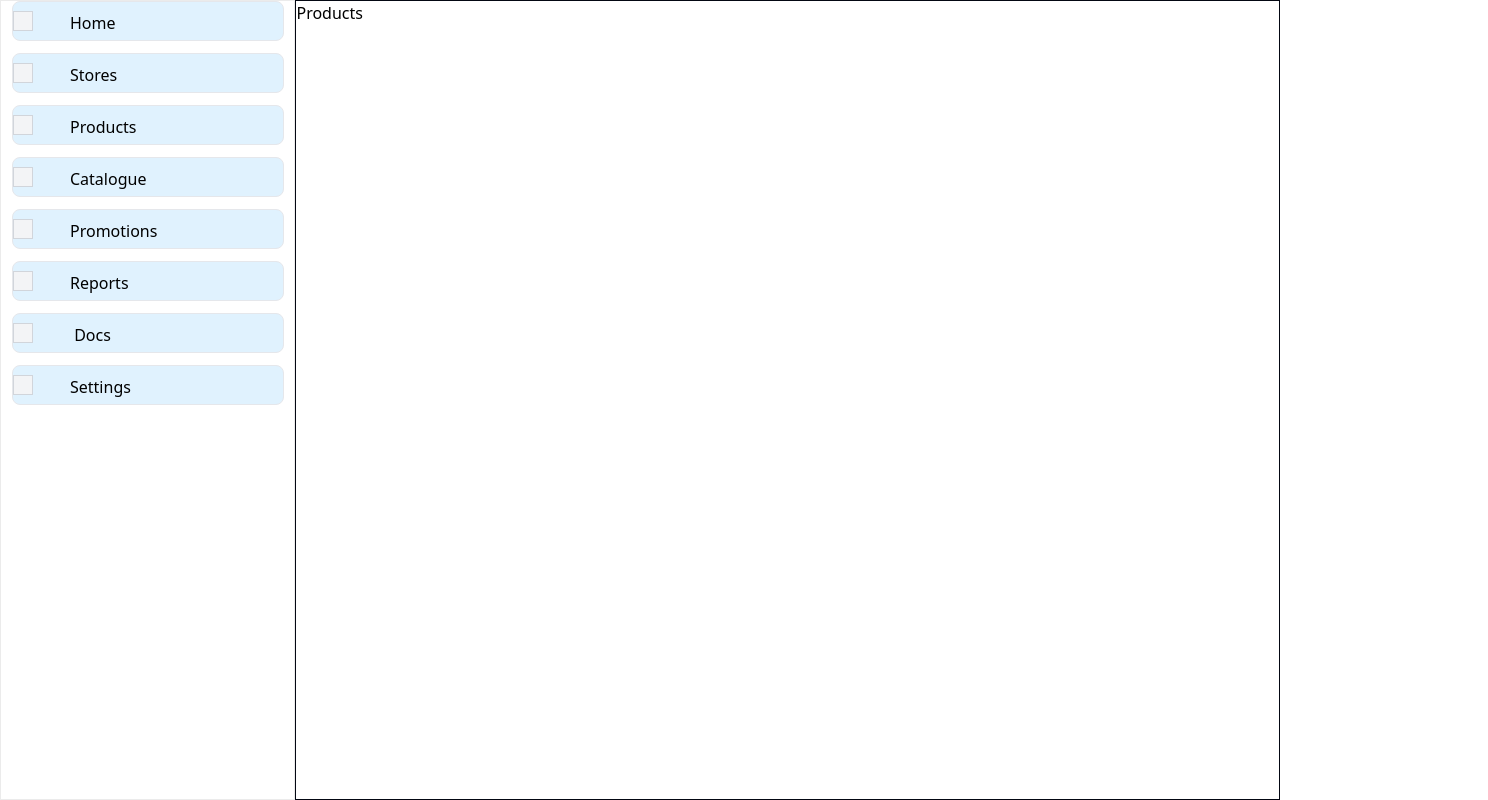
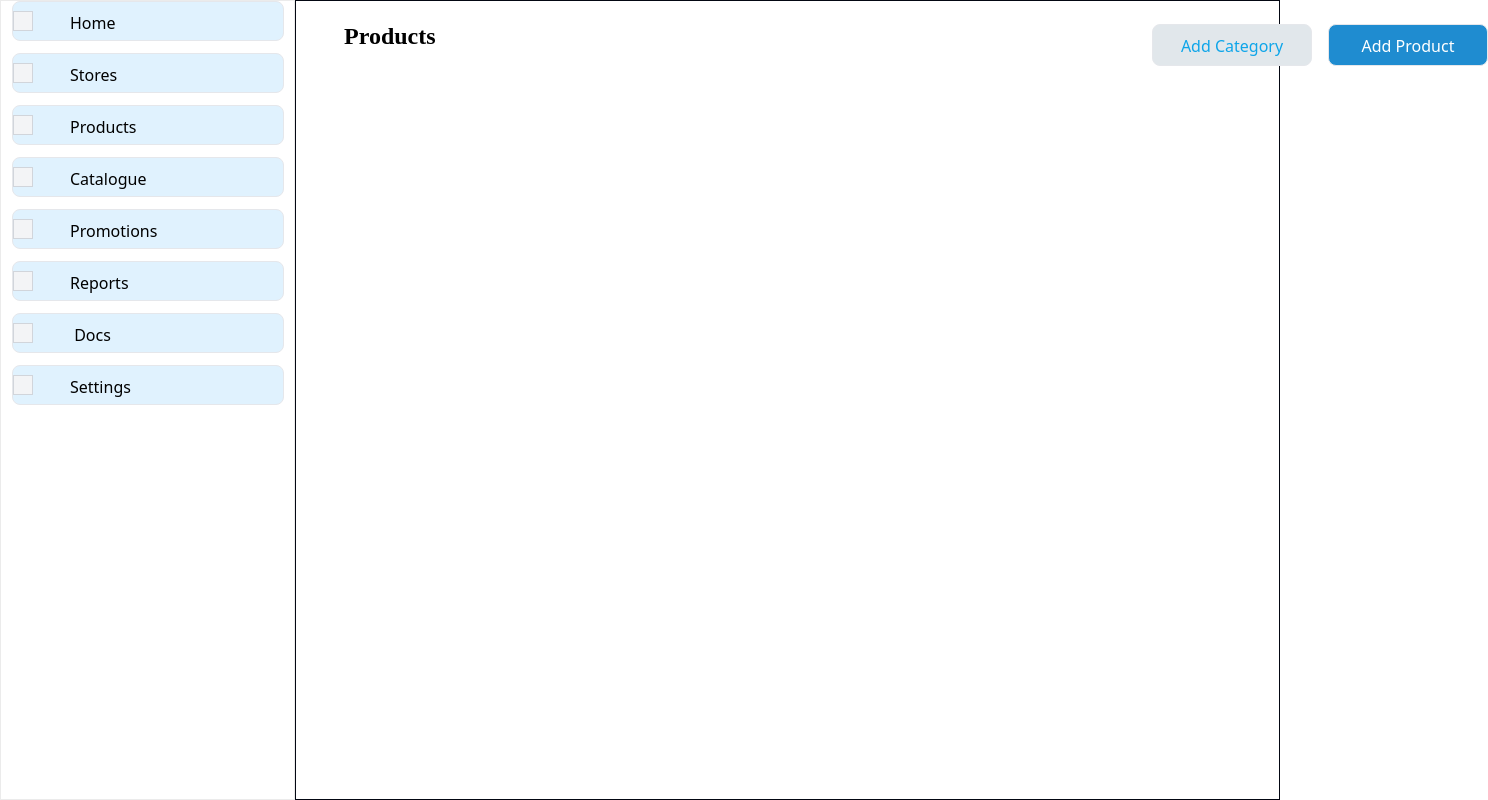
Before and after one commit to rajkishan7870/wit-by-bit, a React (Create React App) app in the folder frontend/: page / in a window 1280 px wide. Shown: the whole page, 1488 px wide, since content can reach past the window. Built offline with nearby package versions, Linux system fonts and the light colour scheme.

Commit message:
product heading

```diff
--- a/frontend/src/components/products/Products.module.css
+++ b/frontend/src/components/products/Products.module.css
@@ -0,0 +1,19 @@
+.productHeading{
+    @apply flex flex-row
+}
+
+
+.productTypo{
+    @apply w-[107px] h-[28px] absolute top-[24px] left-[344px] font-['Work_Sans'] font-semibold text-[24px] leading-[100%] tracking-[0%];
+
+}
+
+.addCategory{
+    @apply w-[160px] h-[42px] absolute top-[24px] left-[1152px] rounded-[8px] px-[27px] py-[9px] gap-[10px] bg-[#E1E7EB] text-sky-500 border hover:border-sky-500;
+
+}
+
+.addProduct{
+    @apply w-[160px] h-[42px] absolute top-[24px] left-[1328px] rounded-[8px] px-[31px] py-[9px] gap-[10px] bg-[#1F8CD0] text-white border hover:border-sky-900;
+
+}
--- a/frontend/src/components/products/Products.tsx
+++ b/frontend/src/components/products/Products.tsx
@@ -1,10 +1,21 @@
 import React from 'react'
+import style from "./Products.module.css"
 
 interface Props {}
 
 const Products : React.FC<Props> = () => {
   return (
-    <div>Products</div>
+    <div>
+      <div className={style.productHeading}>
+        <div className={style.productTypo}>
+          Products
+        </div>
+        <div>
+          <span><button className={style.addCategory}>Add Category</button></span>
+          <span><button className={style.addProduct}>Add Product</button></span>
+        </div>
+      </div>
+    </div>
   )
 }
 
```
